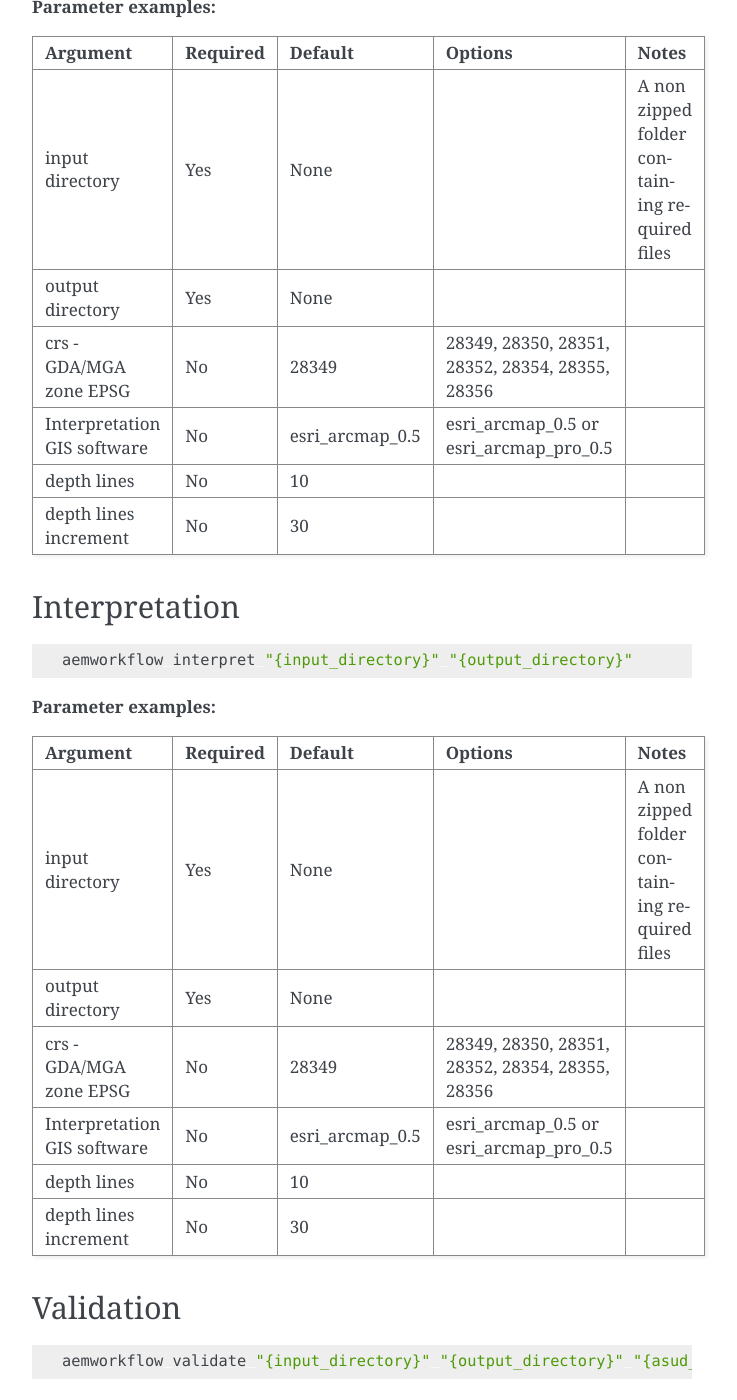
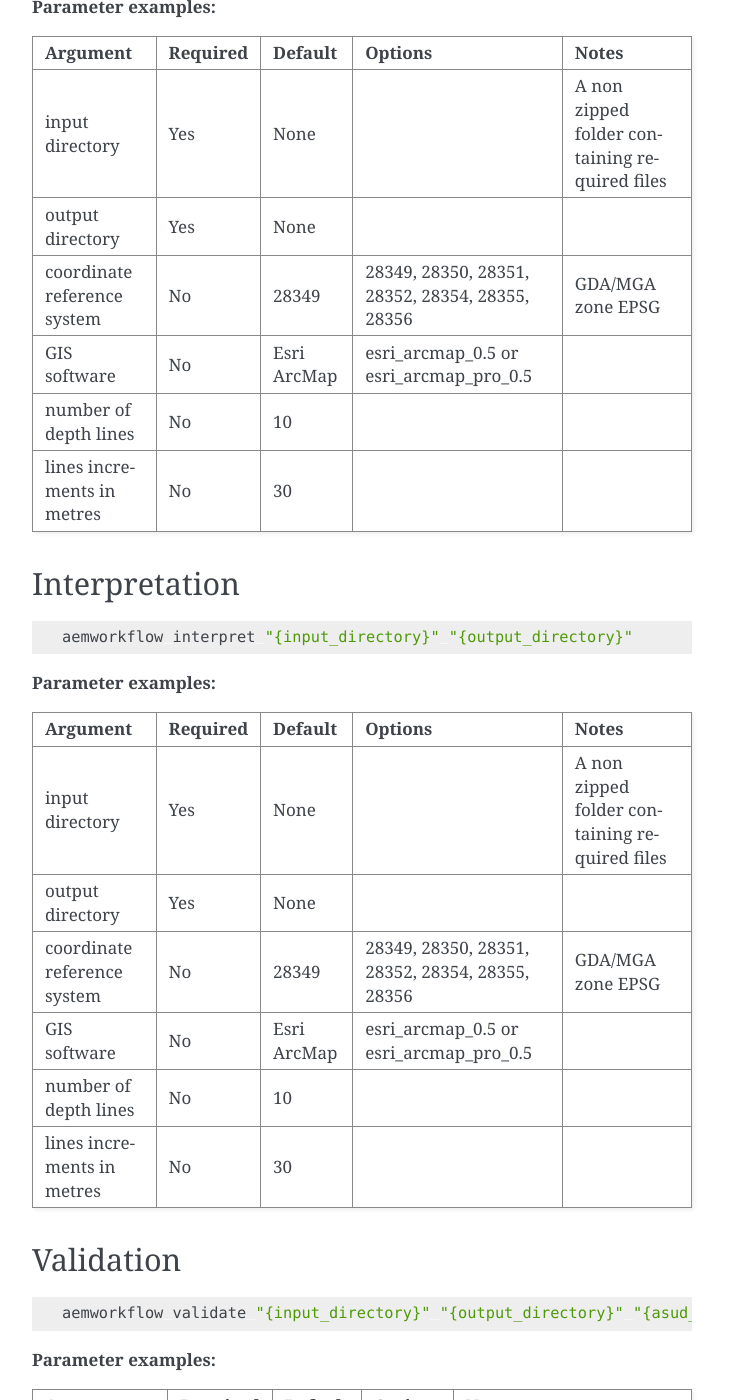
Before and after one commit to GeoscienceAustralia/aem-interpretation-conversion, a Sphinx documentation site: the page built from docs/source/run_scripts/index.rst, in a window 1280 px wide and 1400 px high, scrolled down 384 px. Shown: the whole window, without its empty margins (388-1125 px from the left). Built offline with Sphinx 7.4.7, drawn with Linux system fonts in a browser that asks for light colours; some of the changed text lies outside the part shown.

Commit message:
Reformat table

```diff
--- a/docs/source/run_scripts/index.rst
+++ b/docs/source/run_scripts/index.rst
@@ -1,4 +1,4 @@
-Run Scripts
+Run scripts
 ============
 
 For each script, run the file with any required arguments and any additional where you want to deviate from the default. All arguments should be in quotes as per the examples.
@@ -22,10 +22,10 @@ Argument                      Required       Default         Options
 ============================= ============== =============== ================================================ =============================================
 input directory               Yes            None                                                             A non zipped folder containing required files
 output directory              Yes            None
-crs - GDA/MGA zone EPSG       No             28349            28349, 28350, 28351, 28352, 28354, 28355, 28356
-Interpretation GIS software   No             esri_arcmap_0.5  esri_arcmap_0.5 or esri_arcmap_pro_0.5
-depth lines                   No             10
-depth lines increment         No             30
+coordinate reference system   No             28349           28349, 28350, 28351, 28352, 28354, 28355, 28356  GDA/MGA zone EPSG
+GIS software                  No             Esri ArcMap     esri_arcmap_0.5 or esri_arcmap_pro_0.5
+number of depth lines         No             10
+lines increments in metres    No             30
 ============================= ============== =============== ================================================ =============================================
 
 Interpretation
@@ -43,10 +43,10 @@ Argument                      Required       Default         Options
 ============================= ============== =============== ================================================ =============================================
 input directory               Yes            None                                                             A non zipped folder containing required files
 output directory              Yes            None
-crs - GDA/MGA zone EPSG       No             28349            28349, 28350, 28351, 28352, 28354, 28355, 28356
-Interpretation GIS software   No             esri_arcmap_0.5  esri_arcmap_0.5 or esri_arcmap_pro_0.5
-depth lines                   No             10
-depth lines increment         No             30
+coordinate reference system   No             28349           28349, 28350, 28351, 28352, 28354, 28355, 28356  GDA/MGA zone EPSG
+GIS software                  No             Esri ArcMap     esri_arcmap_0.5 or esri_arcmap_pro_0.5
+number of depth lines         No             10
+lines increments in metres    No             30
 ============================= ============== =============== ================================================ =============================================
 
 Validation
@@ -58,13 +58,13 @@ Validation
 
 **Parameter examples:**
 
-============================= ============== =============== ================================================ =============================================
-Argument                      Required       Default         Options                                          Notes
-============================= ============== =============== ================================================ =============================================
-input directory               Yes            None                                                             A non zipped folder containing required files
+============================= ============== =============== ========= =============================================
+Argument                      Required       Default         Options   Notes
+============================= ============== =============== ========= =============================================
+input directory               Yes            None                      A non zipped folder containing required files
 output directory              Yes            None
 asud filename                 Yes            None
-============================= ============== =============== ================================================ =============================================
+============================= ============== =============== ========= =============================================
 
 Conversion
 -----------------------
@@ -80,7 +80,7 @@ Argument                      Required       Default         Options
 ============================= ============== =============== ================================================ =============================================
 input directory               Yes            None                                                             A non zipped folder containing required files
 output directory              Yes            None
-crs - GDA/MGA zone EPSG       No             28349            28349, 28350, 28351, 28352, 28354, 28355, 28356
+coordinate reference system   No             28349            28349, 28350, 28351, 28352, 28354, 28355, 28356 GDA/MGA zone EPSG
 ============================= ============== =============== ================================================ =============================================
 
 
```
